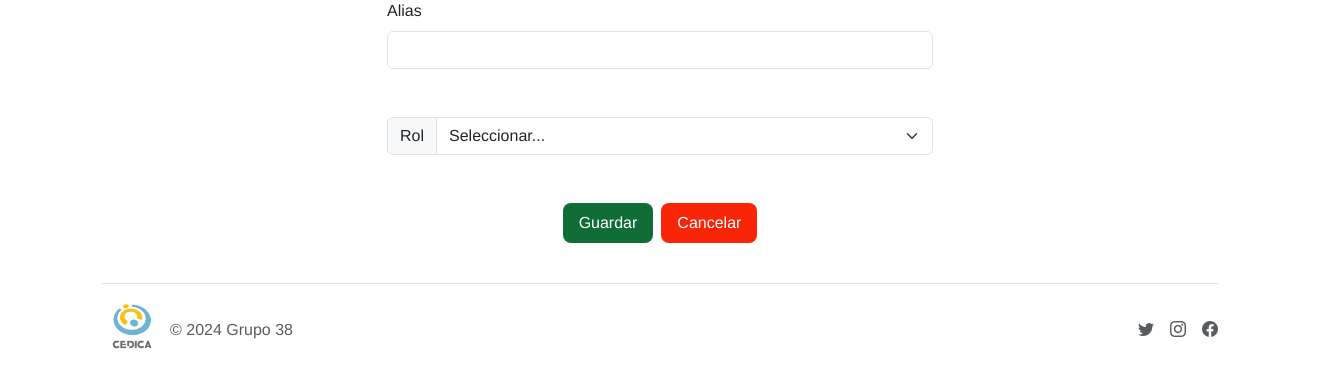
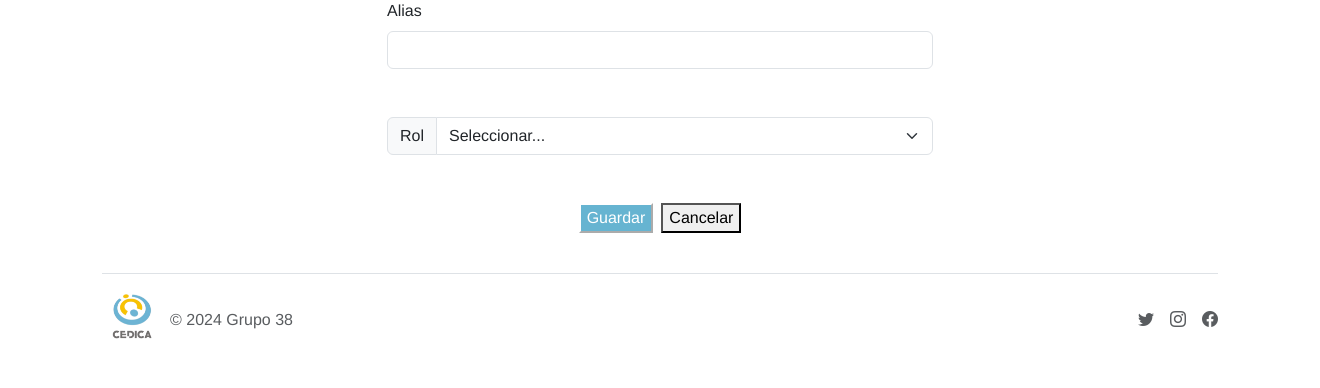
Before and after one commit to Angakess/horse-therapy-center, a Flask app: template admin/src/web/templates/auth/edit_user.html in a window 1320 px wide; the page is wider, and only the part inside the window is pictured. Shown: the part 143-531 px from the top of that part. Run offline with Flask 3, Linux system fonts and the light colour scheme; the template is opened without the code that fills it, so the values that code supplies are empty.

Commit message:
Cambio estilos en usuario

```diff
--- a/admin/src/web/templates/auth/edit_user.html
+++ b/admin/src/web/templates/auth/edit_user.html
@@ -26,8 +26,8 @@
         </select>
       </div>
       <div class="d-flex justify-content-center mb-3">
-        <button type="submit" class="btn-verde me-2">Guardar</button>
-        <button type="button" class="btn-cancelar" id="botonCancelar">Cancelar</button>
+        <button type="submit" class="btn-celeste me-2" id="botonGuardar">Guardar</button>
+        <button type="button" class="btn-secondary" id="botonCancelar">Cancelar</button>
       </div>
     </div>
     </form>
--- a/admin/src/web/templates/auth/order_by.html
+++ b/admin/src/web/templates/auth/order_by.html
@@ -15,7 +15,7 @@
       </select>
     </div>
     <div class="col-md-4 d-flex align-items-end">
-      <button type="submit" class="btn btn-primary">Aplicar</button>
+      <button type="submit" class="btn btn-celeste">Aplicar</button>
     </div>
   </div>
 </form>
--- a/admin/src/web/templates/auth/searchbar_user.html
+++ b/admin/src/web/templates/auth/searchbar_user.html
@@ -13,7 +13,7 @@
       <option value=True>Activo</option>
       <option value=False>Desactivado</option>
   </select>
-    <button class="btn btn-outline-primary" type="submit" id="button-addon2">
+    <button class="btn equipo-search-btn" type="submit" id="button-addon2">
         Buscar
         <svg
             xmlns="http://www.w3.org/2000/svg"
--- a/admin/src/web/templates/auth/users_with_stuff.html
+++ b/admin/src/web/templates/auth/users_with_stuff.html
@@ -10,6 +10,7 @@
             <th scope="col">Estado</th>
             <th scope="col">Fecha de creación</th>
             <th scope="col">Acciones</th>
+
           </tr>
         </thead>
         <tbody>
@@ -27,7 +28,7 @@
                 <div class="row">
 
                   <a
-                    class="col-4 btn btn-sm btn-outline-primary"
+                    class="col-4 btn btn-sm equipo-search-btn"
                     title="Editar usuario"
                     href="{{ url_for('users.edit_user', user_id=user.id) }}"
                   >
--- a/admin/static/style.css
+++ b/admin/static/style.css
@@ -178,3 +178,10 @@ h2 {
     font-family: 'Abril Fatface';
     font-weight: bolder;
 }
+
+
+.btn-celeste{
+    background-color: #66B4D1!important;
+    color: white!important;
+    border-color: white!important;
+  }
```
